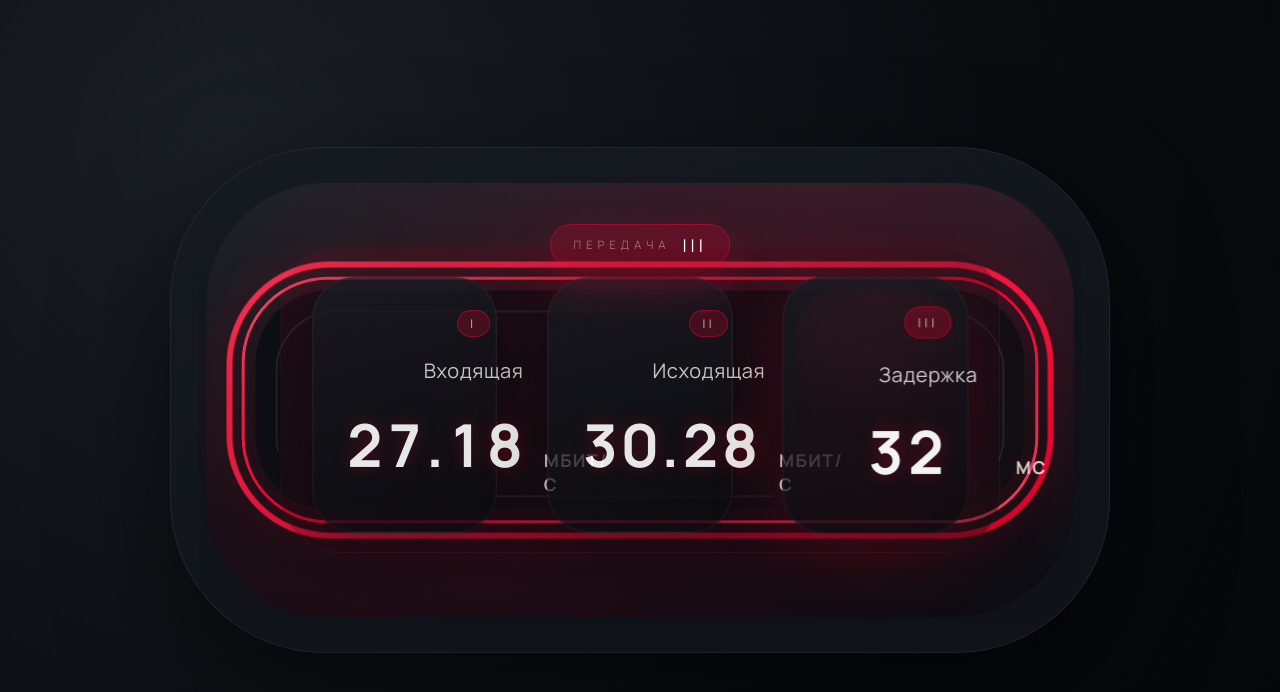
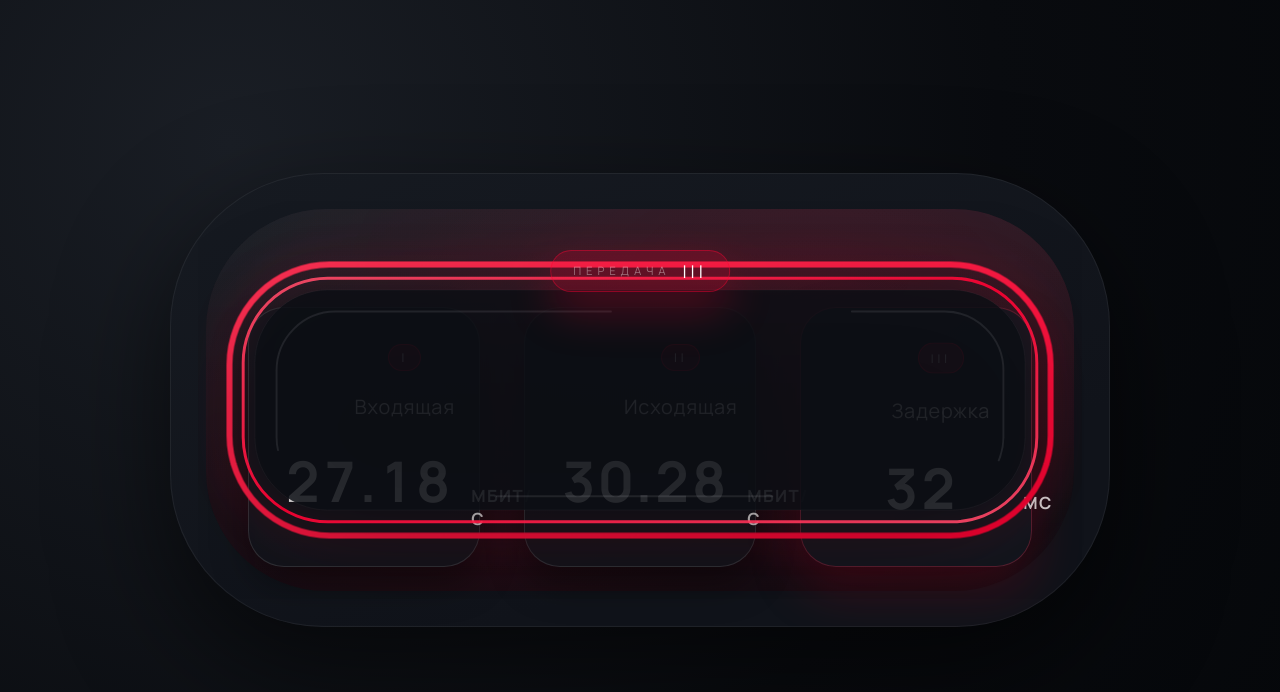
Before and after one commit to sonjaoxx/codex-vibe, a plain HTML site: page index.html in a window 1280 px wide. Drawn offline with Linux system fonts and the light colour scheme.

Commit message:
style: simplify metric layout

```diff
--- a/styles.css
+++ b/styles.css
@@ -177,51 +177,26 @@
 }
 
 .metrics {
-  position: relative;
-  z-index: 2;
   display: grid;
-  grid-template-columns: repeat(3, minmax(0, 1fr));
-  gap: clamp(20px, 4.5vw, 50px);
-  padding: clamp(46px, 6.4vw, 70px) clamp(28px, 6vw, 64px) clamp(34px, 6vw, 60px);
-}
-
-.metrics::before {
-  content: "";
-  position: absolute;
-  inset: clamp(22px, 4.2vw, 40px) clamp(14px, 3.4vw, 32px);
-  border-radius: clamp(26px, 6vw, 60px);
-  background: linear-gradient(150deg, rgba(255, 0, 50, 0.14), rgba(12, 14, 18, 0.82));
-  border: 1px solid rgba(255, 255, 255, 0.05);
-  opacity: 0.55;
-  z-index: -1;
+  grid-template-columns: repeat(auto-fit, minmax(220px, 1fr));
+  gap: clamp(18px, 4vw, 44px);
+  margin-top: clamp(40px, 7vw, 74px);
 }
 
 .metric {
-  position: relative;
   display: grid;
   justify-items: center;
-  gap: clamp(10px, 2vw, 20px);
-  padding: clamp(22px, 3.4vw, 32px) clamp(18px, 3vw, 26px) clamp(28px, 4vw, 36px);
-  border-radius: clamp(24px, 5vw, 42px);
-  background: linear-gradient(165deg, rgba(25, 29, 36, 0.86), rgba(10, 12, 16, 0.72));
-  border: 1px solid rgba(255, 255, 255, 0.05);
-  box-shadow: inset 0 0 0 1px rgba(255, 255, 255, 0.02);
-  opacity: 0.28;
-  transform: translateY(26px) scale(0.96);
-  transition: opacity 0.45s ease, transform 0.6s cubic-bezier(0.22, 0.87, 0.36, 1),
-    filter 0.6s ease, color 0.4s ease;
+  gap: clamp(12px, 2.4vw, 22px);
+  padding: clamp(24px, 4vw, 36px) clamp(18px, 3.6vw, 28px);
+  border-radius: clamp(22px, 4.4vw, 36px);
+  background: rgba(17, 20, 27, 0.82);
+  border: 1px solid rgba(255, 255, 255, 0.08);
+  box-shadow: 0 22px 48px rgba(0, 0, 0, 0.35);
+  opacity: 0.35;
+  transform: translateY(22px);
+  transition: opacity 0.45s ease, transform 0.5s ease, box-shadow 0.5s ease,
+    border-color 0.4s ease, background 0.4s ease;
   font-variant-numeric: tabular-nums;
-}
-
-.metric::before {
-  content: "";
-  position: absolute;
-  inset: 12px;
-  border-radius: inherit;
-  background: radial-gradient(circle at 50% 0%, rgba(255, 0, 50, 0.16), transparent 66%);
-  opacity: 0;
-  transition: opacity 0.4s ease;
-  pointer-events: none;
 }
 
 .metric__badge {
@@ -231,26 +206,25 @@
   padding: 4px 12px;
   border-radius: 999px;
   font-size: 0.75rem;
-  letter-spacing: 0.3em;
+  letter-spacing: 0.32em;
   text-transform: uppercase;
   background: rgba(255, 0, 50, 0.18);
-  border: 1px solid rgba(255, 0, 50, 0.36);
+  border: 1px solid rgba(255, 0, 50, 0.34);
   color: rgba(255, 255, 255, 0.78);
-  transition: transform 0.5s ease, background 0.4s ease, border-color 0.4s ease;
+  transition: background 0.4s ease, border-color 0.4s ease, transform 0.4s ease;
 }
 
 .metric__title {
-  font-size: clamp(1rem, 1.6vw, 1.25rem);
+  font-size: clamp(1rem, 1.6vw, 1.24rem);
   color: var(--text-tertiary);
-  letter-spacing: 0.03em;
+  letter-spacing: 0.04em;
 }
 
 .metric__value {
-  font-size: clamp(2.6rem, 6vw, 3.7rem);
+  font-size: clamp(2.4rem, 5.6vw, 3.5rem);
   font-weight: 700;
-  letter-spacing: 0.05em;
+  letter-spacing: 0.04em;
   color: var(--text-primary);
-  text-shadow: 0 0 18px rgba(255, 0, 50, 0.32);
   display: flex;
   align-items: baseline;
   gap: 10px;
@@ -262,41 +236,43 @@
 }
 
 .metric__unit {
-  font-size: clamp(0.95rem, 1.4vw, 1.1rem);
+  font-size: clamp(0.9rem, 1.35vw, 1.05rem);
   text-transform: uppercase;
   letter-spacing: 0.08em;
   color: var(--text-muted);
 }
 
-.metric--active {
+.metric--active,
+.metric--complete {
   opacity: 1;
-  transform: translateY(0) scale(1.02);
-  filter: drop-shadow(0 20px 40px rgba(255, 0, 50, 0.35));
+  transform: translateY(0);
 }
 
-.metric--active::before {
-  opacity: 1;
+.metric--active {
+  background: rgba(24, 28, 36, 0.92);
+  border-color: rgba(255, 0, 50, 0.5);
+  box-shadow: 0 26px 60px rgba(255, 0, 50, 0.3);
 }
 
 .metric--active .metric__badge {
-  transform: translateY(-4px) scale(1.06);
+  transform: translateY(-3px);
   background: rgba(255, 0, 50, 0.28);
-  border-color: rgba(255, 0, 50, 0.6);
+  border-color: rgba(255, 0, 50, 0.62);
 }
 
 .metric--active .metric__title {
-  color: rgba(255, 255, 255, 0.85);
+  color: rgba(255, 255, 255, 0.88);
 }
 
 .metric--complete {
-  opacity: 0.9;
-  transform: translateY(0) scale(1);
-  filter: drop-shadow(0 16px 36px rgba(0, 0, 0, 0.35));
+  background: rgba(20, 23, 30, 0.88);
+  border-color: rgba(255, 255, 255, 0.12);
+  box-shadow: 0 18px 36px rgba(0, 0, 0, 0.35);
 }
 
 .metric--complete .metric__badge {
   background: rgba(255, 0, 50, 0.22);
-  border-color: rgba(255, 0, 50, 0.45);
+  border-color: rgba(255, 0, 50, 0.46);
 }
 
 .metric--complete .metric__title,
@@ -305,7 +281,6 @@
 }
 
 body.no-js .metric,
-body.no-js .metric::before,
 body.no-js .metric__badge,
 body.no-js .dial__progress-fill,
 body.no-js .dial__gear-indicator {
@@ -343,16 +318,19 @@
 
 @media (max-width: 840px) {
   .metrics {
-    grid-template-columns: repeat(auto-fit, minmax(220px, 1fr));
-    padding: clamp(40px, 6vw, 64px) clamp(20px, 5vw, 44px) clamp(30px, 6vw, 54px);
-  }
-
-  .metrics::before {
-    inset: clamp(18px, 4vw, 34px) clamp(12px, 3vw, 28px);
+    grid-template-columns: repeat(auto-fit, minmax(200px, 1fr));
+    gap: clamp(16px, 5vw, 32px);
+    margin-top: clamp(34px, 9vw, 60px);
   }
 }
 
-@media (max-width: 580px) {
+@media (max-width: 640px) {
+  .metric {
+    padding: clamp(22px, 8vw, 32px) clamp(18px, 7vw, 28px);
+  }
+}
+
+@media (max-width: 560px) {
   .dial {
     border-radius: clamp(36px, 14vw, 80px);
     padding: clamp(28px, 9vw, 44px) clamp(22px, 8vw, 38px);
@@ -360,11 +338,7 @@
 
   .metrics {
     grid-template-columns: 1fr;
-    gap: 28px;
-  }
-
-  .metric {
-    padding: clamp(24px, 6vw, 34px);
+    gap: clamp(20px, 8vw, 32px);
   }
 }
 
```
